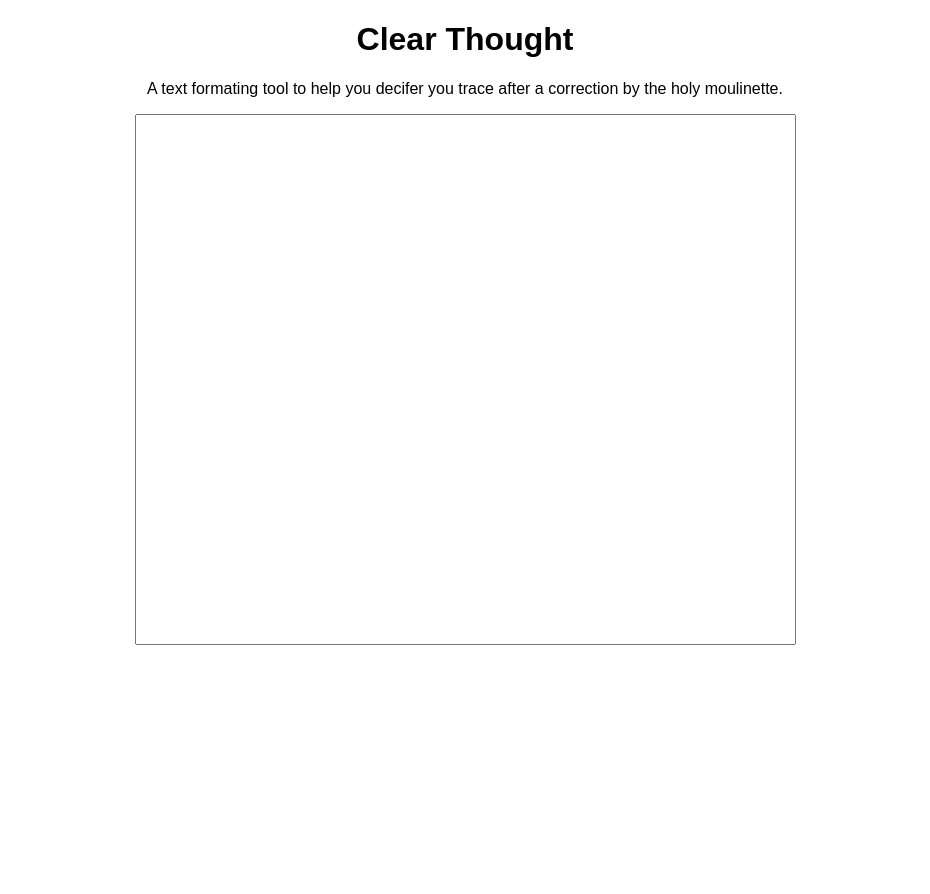
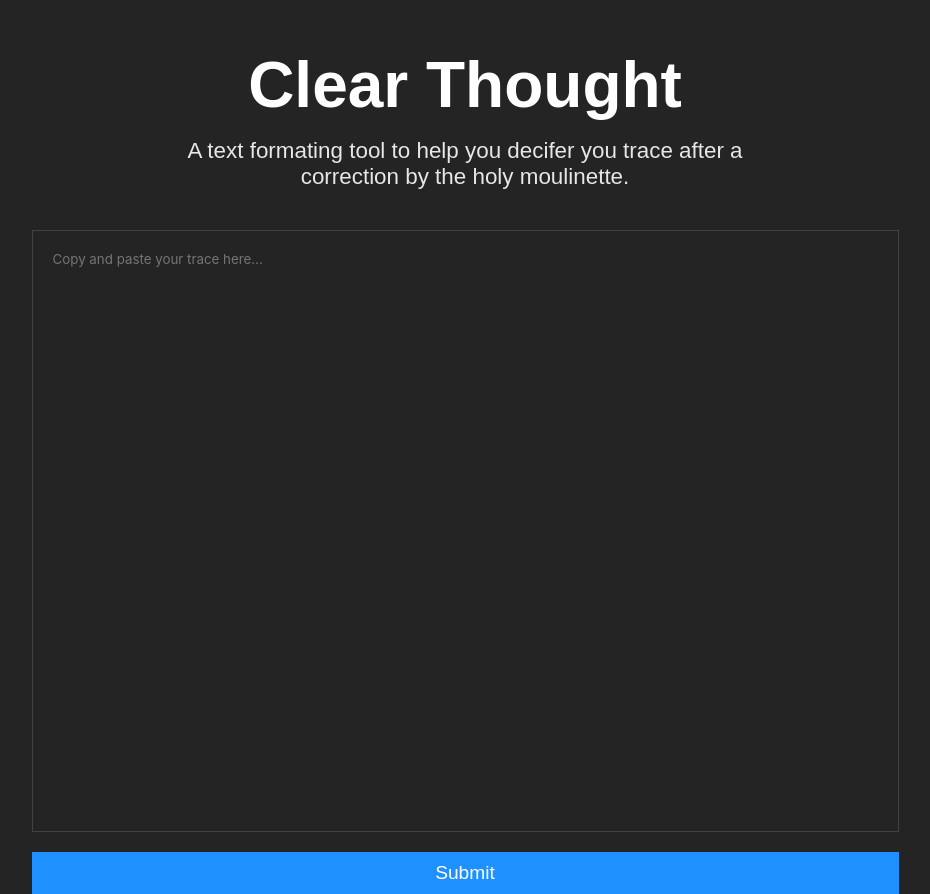
Before and after one commit to rurangiza/clearthought, a plain HTML site: page index.html in a window 1280 px wide. Shown: the whole page, without its empty margins (175-1105 px from the left). Before the commit the page ends 800 px from the top, so only its background shows below. Drawn offline with Linux system fonts and the light colour scheme.

Commit message:
added dark UI

```diff
--- a/index.html
+++ b/index.html
@@ -10,13 +10,14 @@
 <body>
     <div class="container">
         <header>
-            <h1>Clear Thought</h1>
-            <p>A text formating tool to help you decifer you trace
+            <h1 class="title">Clear Thought</h1>
+            <p class="subtitle">A text formating tool to help you decifer you trace
                 after a correction by the holy moulinette.</p>
         </header>
         <section>
-            <form action="https://rurangiza.com/clearthought" method="post">
-                <textarea name="trace" id="trace" required cols="80" rows="35"></textarea>
+            <form class="form_section" action="https://rurangiza.com/clearthought" method="post">
+                <textarea class="form_textarea" placeholder="Copy and paste your trace here..." name="trace" id="trace" required cols="90" rows="35"></textarea>
+                <button class="btn_submit" type="submit">Submit</button>
             </form>
         </section>
     </div>
--- a/styles.css
+++ b/styles.css
@@ -1,12 +1,27 @@
 html {
-  --black-dark: #242424;
+  --bg-dark: #242424;
+  --gray-light: #e7e7e7;
+  --gray-dark: #424242;
   --white: #fff;
+}
+
+p,
+h1,
+h2,
+h3,
+h4,
+h5,
+h6 {
+  margin: 0;
+  padding: 0;
 }
 
 body {
   margin: 0;
   padding: 0;
   font-family: inter Haettenschweiler, "Arial Narrow Bold", sans-serif;
+  background-color: var(--bg-dark);
+  color: white;
 }
 
 .container {
@@ -19,6 +34,7 @@ body {
 
 header {
   text-align: center;
+  max-width: 600px;
 }
 
 /* Form input */
@@ -26,3 +42,54 @@ header {
 textarea {
   resize: none;
 }
+
+/* Text */
+.title {
+  font-size: 4rem;
+  margin-top: 3rem;
+  margin-bottom: 1rem;
+}
+
+.subtitle {
+  font-size: 1.4rem;
+  margin-bottom: 2.5rem;
+  color: var(--gray-light);
+}
+
+.form_section {
+  display: flex;
+  flex-direction: column;
+}
+
+.form_textarea {
+  border: solid 1px var(--gray-dark);
+  border-radius: 0px;
+  background-color: var(--bg-dark);
+  outline: none;
+  padding: 20px;
+  color: white;
+  font-family: inter;
+}
+
+.form_textarea:hover {
+  background-color: #42424225;
+}
+
+.form_textarea:focus {
+  border: 1px solid white;
+}
+
+.btn_submit {
+  font-size: 1.2rem;
+  padding: 10px 20px;
+  border: 1px solid var(--black-dark);
+  border-radius: 0px;
+  background-color: dodgerblue;
+  color: white;
+  cursor: pointer;
+  margin-top: 20px;
+}
+
+.btn_submit:hover {
+  background-color: rgb(19, 126, 233);
+}
```
